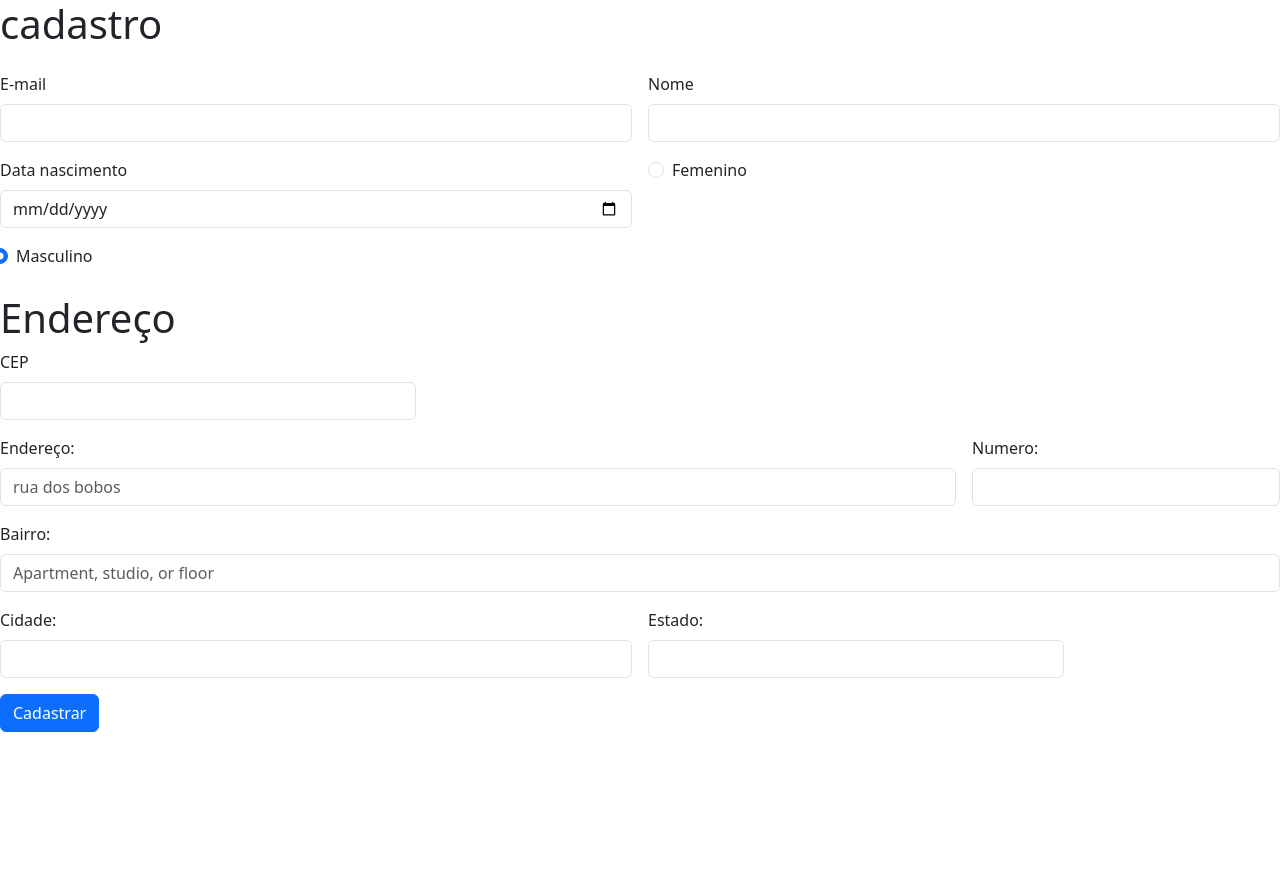
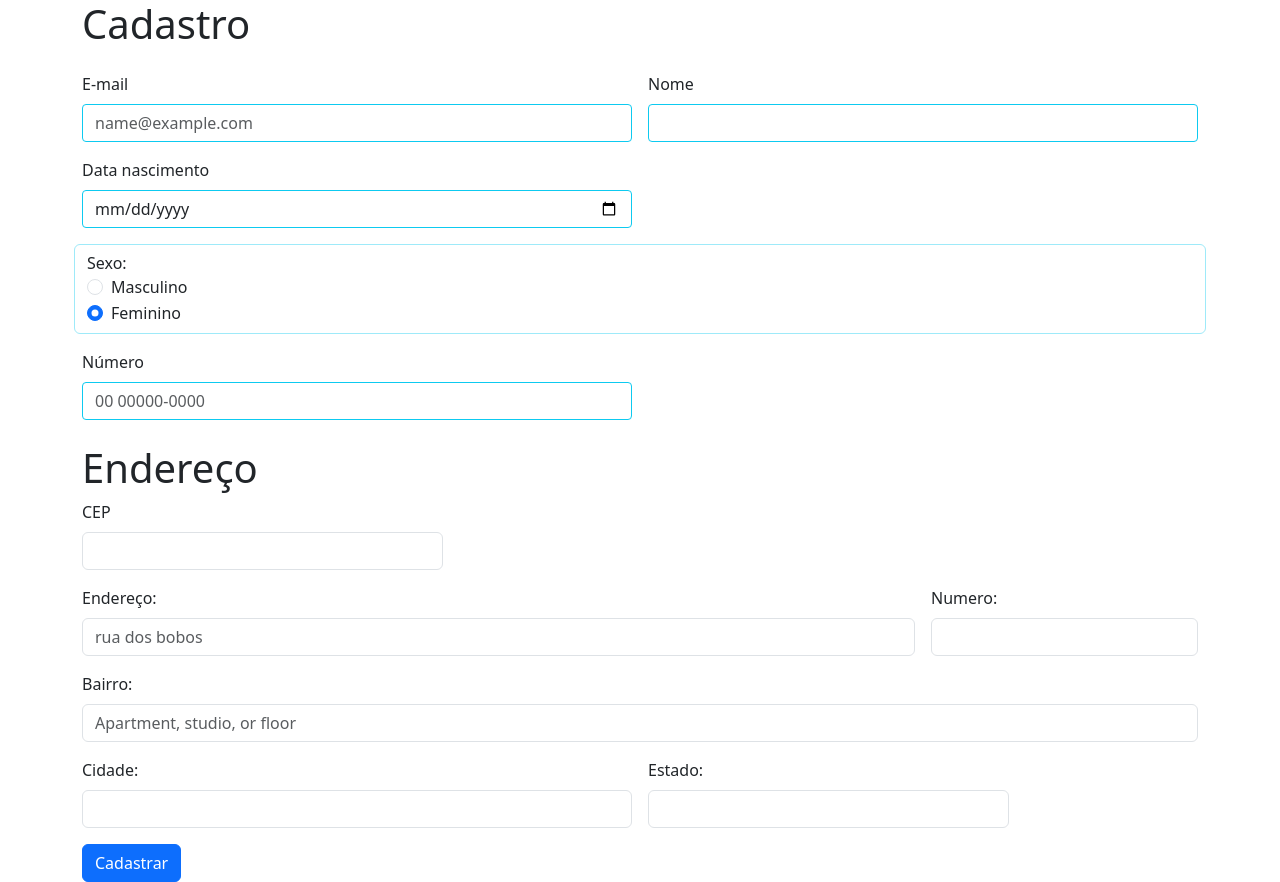
Before and after one commit to MaferCastilho/form-CadEndereco, a plain HTML site: page index.html in a window 1280 px wide. Before the commit the page ends 800 px from the top, so only its background shows below. Drawn offline with nearby package versions, Linux system fonts and the light colour scheme.

Commit message:
adicionado coluna a index, atualização do README.

```diff
--- a/controller.js
+++ b/controller.js
@@ -16,7 +16,7 @@
 
 // Função para preencher formulário
 const preencherFormulario = (endereco) => {
-    document.getElementById('rua').value = endereco.logradouro;
+    document.getElementById('rua').value = endereco.gfv;
     document.getElementById('bairro').value = endereco.bairro;
     document.getElementById('cidade').value = endereco.localidade;
     document.getElementById('estado').value = endereco.uf;
--- a/index.html
+++ b/index.html
@@ -11,38 +11,40 @@
 </head>
 
 <body>
+  <div class="container">
     <form class="row g-3">
-    <h1>cadastro</h1>
+      <h1>Cadastro</h1>
       <div class="col-6">
         <label for="inputZip" class="form-label">E-mail</label>
-      <input type="text" class="form-control" id="email">
+        <input type="text" class="form-control border border-info rounded-1 " id="email" placeholder="name@example.com">
       </div>
       <div class="col-6">
         <label for="inputZip" class="form-label">Nome</label>
-      <input type="text" class="form-control" id="nome">
+        <input type="text" class="form-control border border-info rounded-1" id="nome">
       </div>
       <div class="col-6">
         <label for="inputZip" class="form-label">Data nascimento</label>
-      <input type="date" class="form-control" id="dataNasc">
+        <input type="date" class="form-control border border-info rounded-1" id="dataNasc">
+      </div>
+      <span class="border border-info-subtle form-control">
+        <label for="">Sexo:</label>
+        <div class="form-check">
+          <input class="form-check-input" type="radio" name="flexRadioDefault" id="flexRadioDefault1">
+          <label class="form-check-label" for="flexRadioDefault1">Masculino</label>
+        </div>
+        <div class="form-check">
+          <input class="form-check-input" type="radio" name="flexRadioDefault" id="flexRadioDefault2" checked>
+          <label class="form-check-label" for="flexRadioDefault2">Feminino</label>
+        </div>
+      </span>
+      <div class="col-6">
+        <label for="inputZip" class="form-label">Número</label>
+        <input type="" class="form-control border border-info rounded-1" id="numero" placeholder="00 00000-0000">
       </div>
   </div>
-    <div class="col-6">
-      <d<div class="form-check">
-        <input class="form-check-input" type="radio" name="flexRadioDefault" id="flexRadioDefault1">
-        <label class="form-check-label" for="flexRadioDefault1">
-          Femenino
-        </label>
+  </form><br>
 </div>
-
-      <div class="form-check">
-        <input class="form-check-input" type="radio" name="flexRadioDefault" id="flexRadioDefault2" checked>
-        <label class="form-check-label" for="flexRadioDefault2">Masculino
-        </label>
-      </div>
-
-    </div>
-  </form><br>
-
+  <div class="container">
   <form class="row g-3">
     <div class="col-4">
       <h1>Endereço</h1>
@@ -75,5 +77,9 @@
   </form>
   <script type="text/javascript" src="./controller.js"></script>
 </body>
+</html>
+</div>
 
-</html>
+
+
+<!-- https://getbootstrap.com/docs/5.0/utilities/borders/ -->
```
Also changed, not shown: 1 other file. Lines whose indentation alone changed are shown as unchanged.
